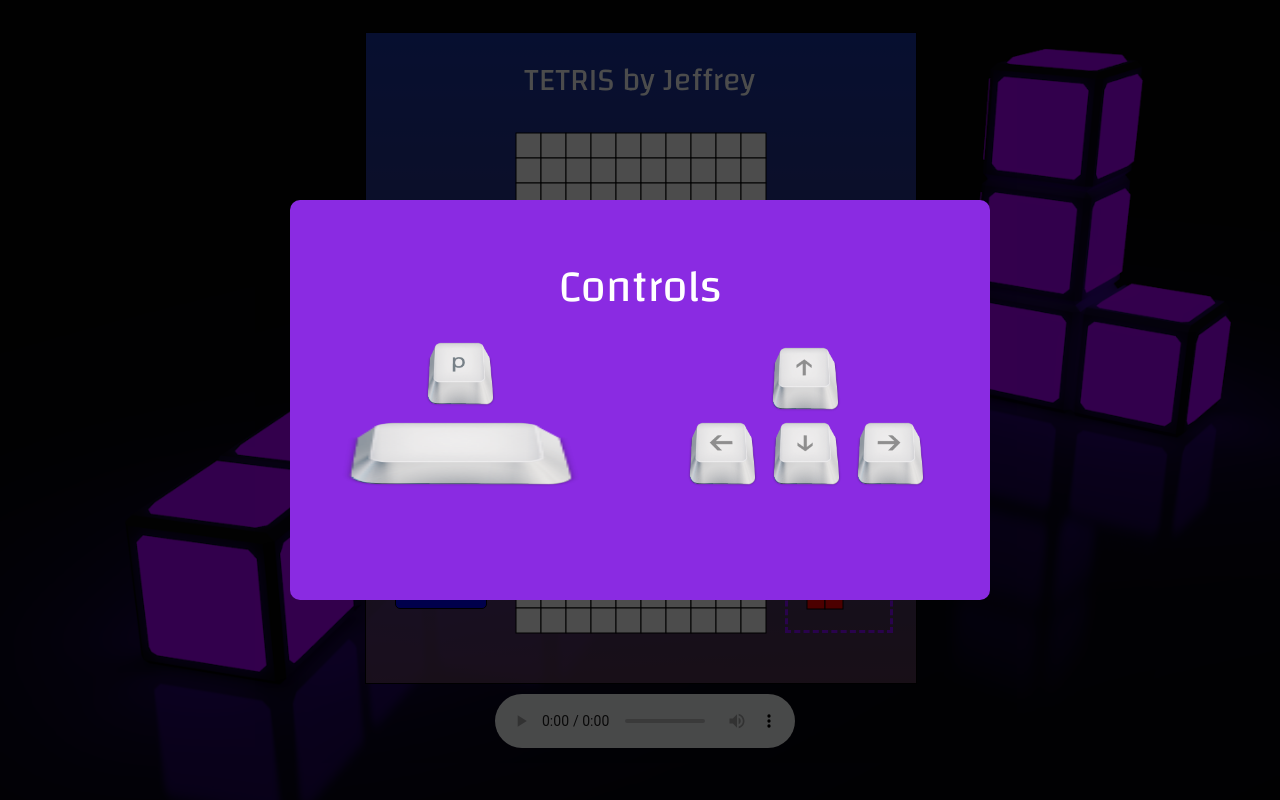
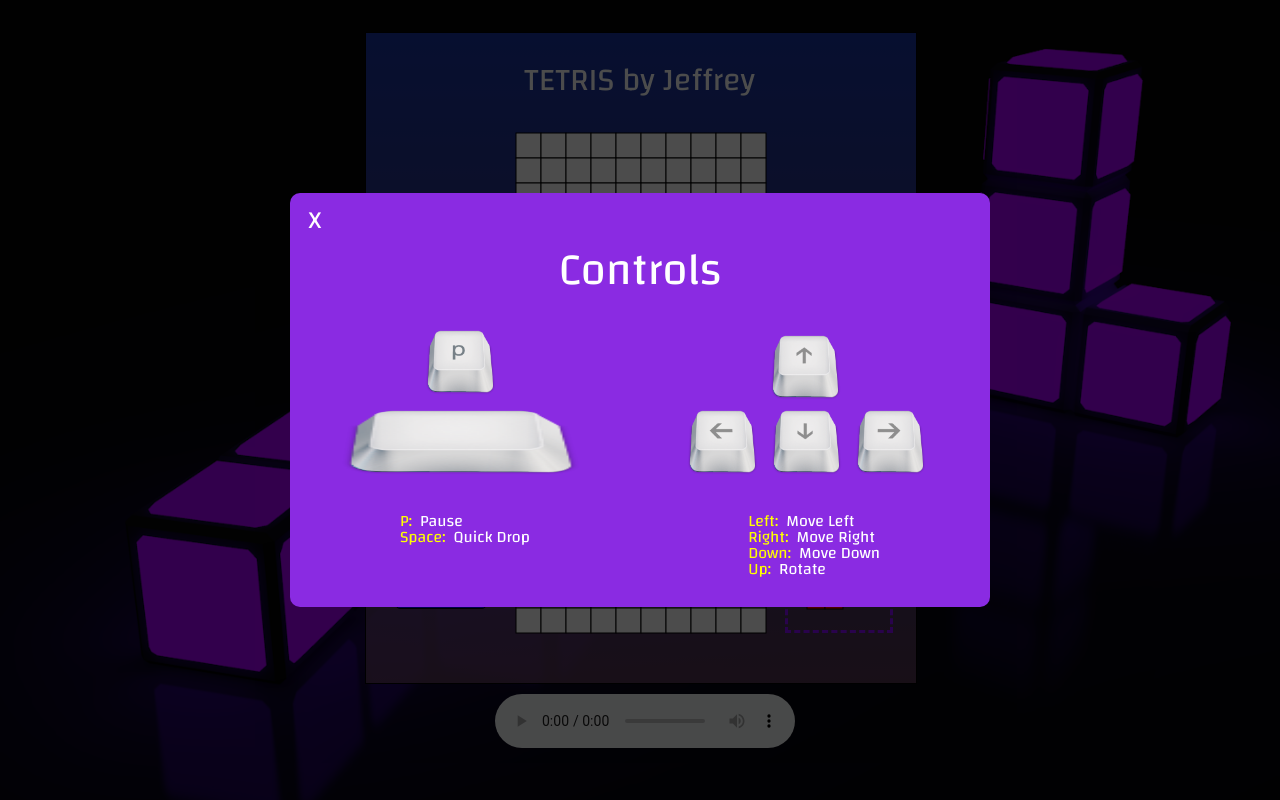
Before and after one commit to JeffChoJC/Tetris, a website built with webpack: page index.html in a window 1280 px wide. Built offline with nearby package versions, Linux system fonts and the light colour scheme; a web font is replaced by a local one.

Commit message:
Finished controls modal

```diff
--- a/assets/stylesheets/main.css
+++ b/assets/stylesheets/main.css
@@ -11,16 +11,6 @@ body {
     background-repeat: no-repeat;
 }
 
-h1 {
-    font-size: 32px;
-    color: white;
-    position: relative;
-    top: 65px;
-    margin-left: auto;
-    margin-right: auto;
-    max-width: 232px;
-}
-
 .hidden {
     display: none;
 }
@@ -29,6 +19,16 @@ h1 {
     width: 550px;
     height: 650px;
     margin: 0 auto;
+}
+
+.canvas-container h1 {
+    font-size: 32px;
+    color: white;
+    position: relative;
+    top: 65px;
+    margin-left: auto;
+    margin-right: auto;
+    max-width: 232px;
 }
 
 #play-button {
@@ -103,10 +103,12 @@ audio {
 }
 
 .controls-modal {
+    display: flex;
+    flex-direction: column;
     position: absolute;
     background-color: blueviolet;
     width: 700px;
-    height: 400px;
+    height: auto;
     top: 50%;
     left: 50%;
     transform: translate(-50%, -50%);
@@ -114,6 +116,8 @@ audio {
 }
 
 .controls-modal h1 {
+    top: 30px;
+    position: relative;
     color: white;
     text-align: center;
     font-size: 45px;
@@ -122,34 +126,65 @@ audio {
 .arrows {
     position: relative;
     width: 700px;
-    height: 300px;
+    height: 250px;
 }
 
 .key-images {
     position: relative;
-    top: 170px;
+    top: 140px;
     left: -50px;
     width: 80px;
 }
 
 .up-key {
     position: relative;
-    top: 95px;
+    top: 65px;
     left: 117px;
     width: 80px;
 }
 
 .p-key {
     position: relative;
-    top: 90px;
+    top: 60px;
     left: 130px;
     width: 80px;
 }
 
 .spacebar {
     position: relative;
-    top: 170px;
+    top: 140px;
     left: -50px;
     height: 80px;
     width: 270px;
 }
+
+.instructions {
+    color: white;
+    margin: 0 auto;
+    width: 480px;
+    display: flex;
+    justify-content: space-between;
+    margin-bottom: 30px;
+}
+
+.instruction-line {
+    display: flex;
+}
+
+#column-left {
+    color:yellow;
+}
+
+#close-controls-button {
+    text-align: center;
+    width: 30px;
+    font-size: 25px;
+    position: relative;
+    color: white;
+    left: 10px;
+    top: 15px;
+}
+
+#close-controls-button:hover {
+    cursor: pointer;
+}
--- a/index.html
+++ b/index.html
@@ -26,6 +26,7 @@
 
 <div class="controls-background">
     <div class="controls-modal">
+        <div id="close-controls-button">X</div>
         <h1>Controls</h1>
         <div class="arrows">
             <img class="p-key" src="./assets/images/letter-p.png">
@@ -34,6 +35,42 @@
             <img class="key-images" src="./assets/images/arrow-left.png">
             <img class="key-images" src="./assets/images/arrow-down.png">
             <img class="key-images" src="./assets/images/arrow-right.png">
+        </div>
+        <div class="instructions">
+            <div class="part-1">
+                <div class="instruction-line">
+                    <p id="column-left">P:</p>
+                    &nbsp; Pause
+                    </p>
+                </div>
+                <div class="instruction-line">
+                    <p id="column-left">Space:</p>
+                    &nbsp; Quick Drop
+                    </p>
+                </div>
+            </div>
+            <div class="part-2">
+                <div class="instruction-line">
+                    <p id="column-left">Left:</p>
+                        &nbsp; Move Left
+                    </p>
+                </div>
+                <div class="instruction-line">
+                    <p id="column-left">Right:</p>
+                        &nbsp; Move Right
+                    </p>
+                </div>
+                <div class="instruction-line">
+                    <p id="column-left">Down:</p>
+                        &nbsp; Move Down
+                    </p>
+                </div>
+                <div class="instruction-line">
+                    <p id="column-left">Up:</p>
+                        &nbsp; Rotate
+                    </p>
+                </div>
+            </div>
         </div>
     </div>
 </div>
--- a/src/game.js
+++ b/src/game.js
@@ -6,6 +6,8 @@ class Game {
         this.started = false;
         this.paused = false;
 
+        let modal = document.getElementsByClassName('controls-background');
+        document.getElementById('close-controls-button').onclick = () => modal[0].classList.toggle('hidden');
         document.getElementById('play-button').addEventListener("click", () => this.start(ctx));
         document.getElementById('restart').addEventListener("click", () => this.restart(ctx));
         document.addEventListener("keydown", e => this.pause(e, ctx));
```
Also changed, not shown: src/bundle.js (+1 -1 lines).
